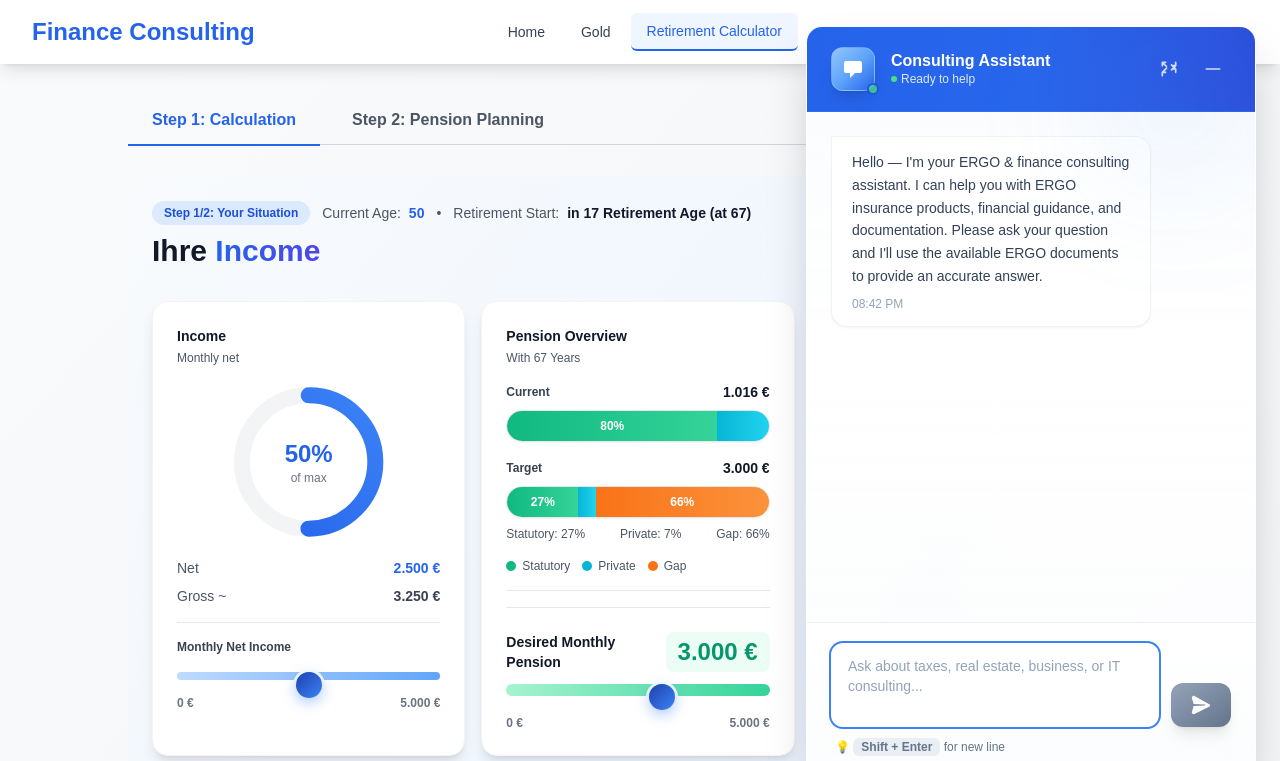
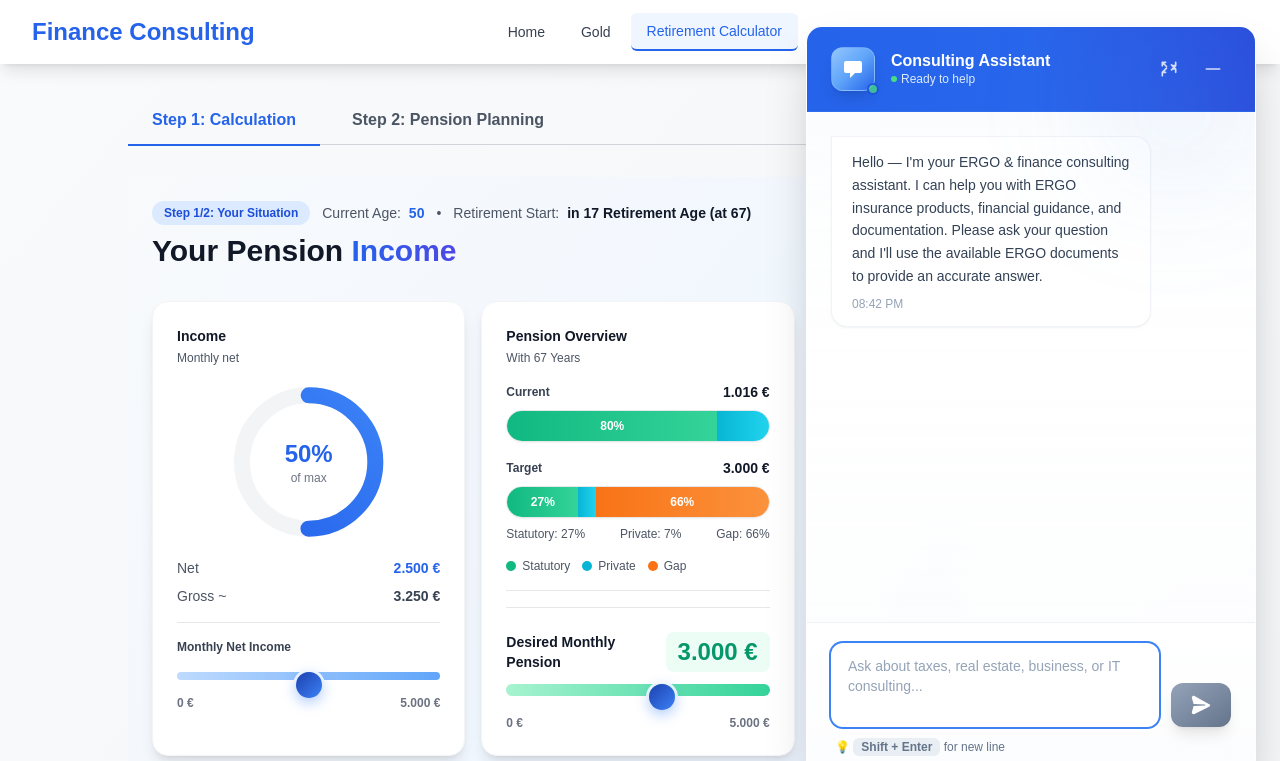
Before and after one commit to quocvietphung/document-intelligence-lab, a Next.js app: page /en/rentenrechner in a window 1280 px wide. Shown: the top 761 px of the page. Built offline with nearby package versions, Linux system fonts and the light colour scheme.

Commit message:
Refactor: Add localization key for 'ihre_pension' in PensionStep1 for improved clarity

```diff
--- a/components/pension/PensionStep1.tsx
+++ b/components/pension/PensionStep1.tsx
@@ -130,7 +130,7 @@ const PensionStep1: React.FC<PensionStep1Props> = ({
                                 </div>
                             </div>
                             <h1 className="text-2xl md:text-3xl font-bold text-gray-900">
-                                Ihre {" "}
+                                {t('ihre_pension')}{" "}
                                 <span className="bg-gradient-to-r from-blue-600 to-indigo-600 bg-clip-text text-transparent">
                   {t('income_section')}
                 </span>
--- a/messages/de.json
+++ b/messages/de.json
@@ -300,6 +300,7 @@
     "step2_done": "Fertig",
     "tab_step1": "Schritt 1: Berechnung",
     "tab_step2": "Schritt 2: Vorsorgeplanung",
+    "ihre_pension": "Ihre Rente",
     "legend_statutory": "Gesetzliche Rente",
     "legend_private": "Private Rente",
     "legend_gap": "Versorgungslücke",
--- a/messages/en.json
+++ b/messages/en.json
@@ -300,6 +300,7 @@
     "step2_done": "Done",
     "tab_step1": "Step 1: Calculation",
     "tab_step2": "Step 2: Pension Planning",
+    "ihre_pension": "Your Pension",
     "legend_statutory": "Statutory Pension",
     "legend_private": "Private Pension",
     "legend_gap": "Pension Gap",
--- a/messages/vi.json
+++ b/messages/vi.json
@@ -369,6 +369,7 @@
     "step2_done": "Hoàn Thành",
     "tab_step1": "Bước 1: Tính Toán",
     "tab_step2": "Bước 2: Lập Kế Hoạch Hưu Trí",
+    "ihre_pension": "Lương Hưu Của Bạn",
     "legend_statutory": "Lương Hưu Theo Luật",
     "legend_private": "Lương Hưu Tư Nhân",
     "legend_gap": "Khoảng Trống Hưu Trí",
```
